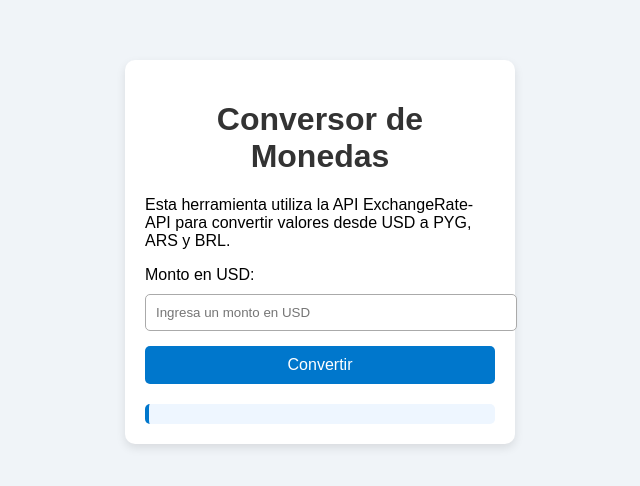
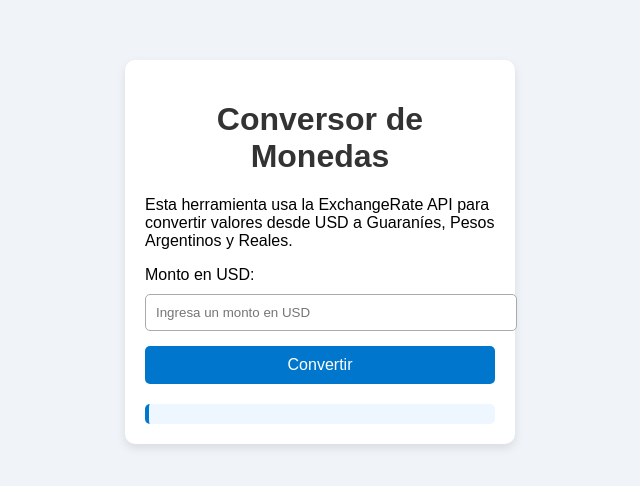
Before and after one commit to Daysi-Br/17-de-noviembre, a plain HTML site: page index.html in a window 1280 px wide. Shown: the part 148-634 px from the top of the page, without its empty margins (320-960 px from the left). Drawn offline with Linux system fonts and the light colour scheme.

Commit message:
Update index.html

```diff
--- a/index.html
+++ b/index.html
@@ -9,7 +9,7 @@
 <body>
     <div class="container">
         <h1>Conversor de Monedas</h1>
-        <p>Esta herramienta utiliza la API ExchangeRate-API para convertir valores desde USD a PYG, ARS y BRL.</p>
+        <p>Esta herramienta usa la ExchangeRate API para convertir valores desde USD a Guaraníes, Pesos Argentinos y Reales.</p>
 
         <label for="amount">Monto en USD:</label>
         <input type="number" id="amount" placeholder="Ingresa un monto en USD">
```
